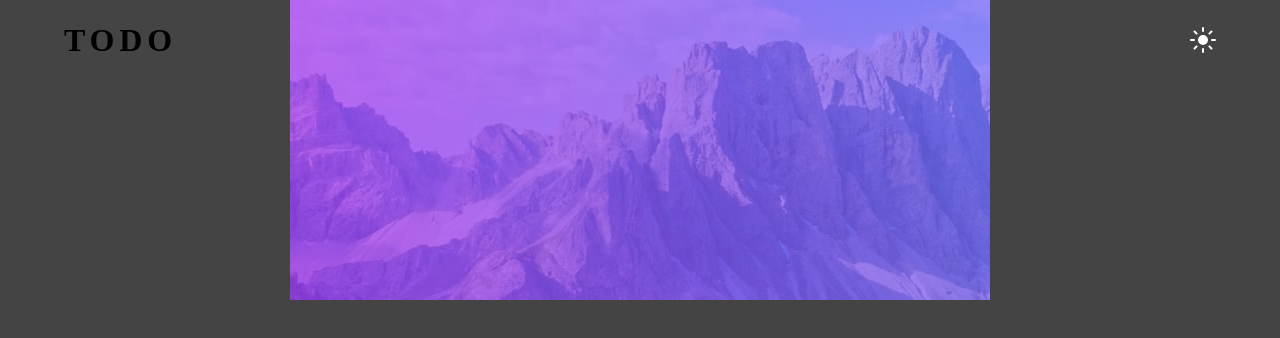
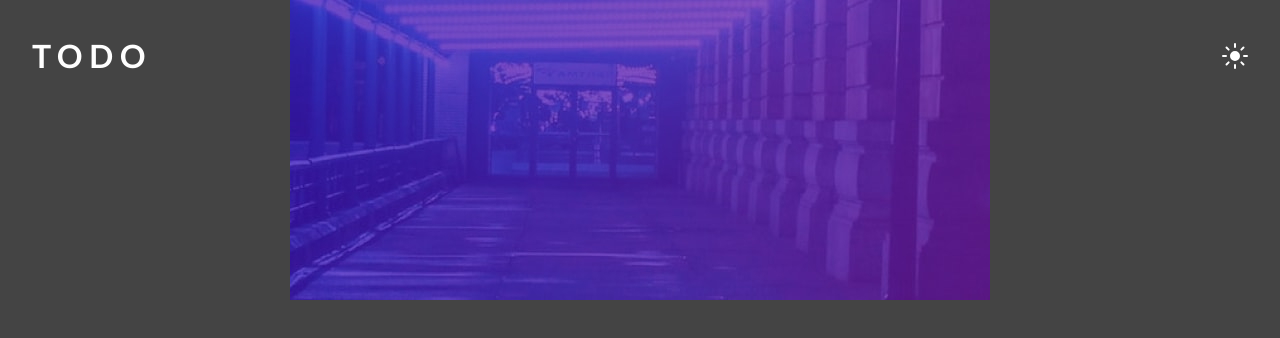
Before and after one commit to xooxaa/fem-todo, a website built with Vite: page index.html in a window 1280 px wide. Built offline with nearby package versions, Linux system fonts and the light colour scheme.

Commit message:
2 files modified

```diff
--- a/index.html
+++ b/index.html
@@ -9,7 +9,7 @@
   </head>
   <body>
     <div class="banner">
-      <img src="/images/bg-mobile-light.jpg" alt="r" />
+      <img src="/images/bg-mobile-dark.jpg" alt="r" />
     </div>
     <div class="header">
       <h1>Todo</h1>
--- a/style.css
+++ b/style.css
@@ -68,6 +68,11 @@ svg {
 
 /* End of CSS Reset */
 /********************/
+
+* {
+  font-family: 'Gill Sans', 'Gill Sans MT', Calibri, 'Trebuchet MS', sans-serif;
+}
+
 body {
   background-color: #444;
 }
@@ -75,14 +80,15 @@ body {
   display: flex;
   justify-content: space-between;
   align-items: center;
-  margin: 1rem 4rem;
+  margin: 2rem 2rem;
 }
 
 .header h1 {
   text-transform: uppercase;
   font-size: 2rem;
   font-weight: 900;
-  letter-spacing: 0.15em;
+  letter-spacing: 0.2em;
+  color: white;
 }
 
 .header img {
```
